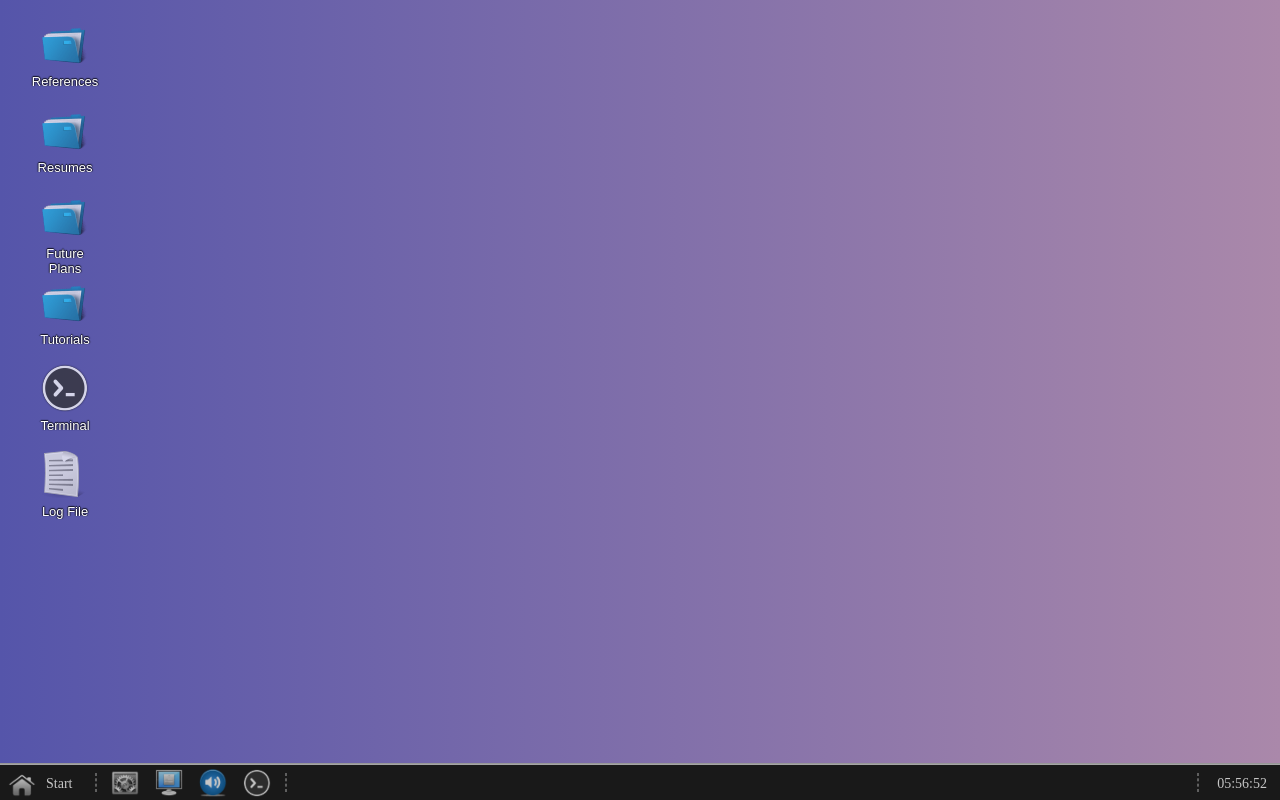
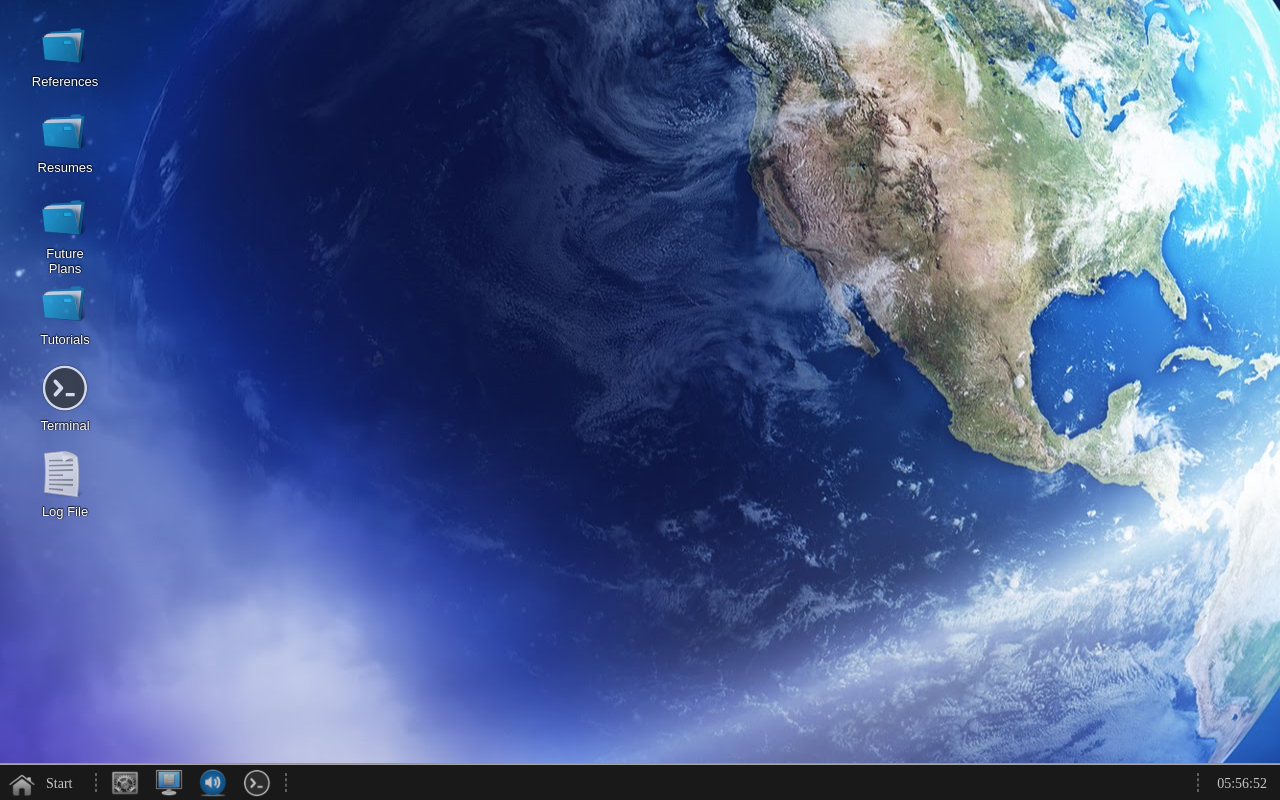
Before and after one commit to shadowvzs/VirtualOS2, a plain HTML site: page index.html in a window 1280 px wide. Drawn offline with Linux system fonts and the light colour scheme.

Commit message:
just want to push

```diff
--- a/css/custom.css
+++ b/css/custom.css
@@ -19,7 +19,6 @@ section {
 
 #desktop {
 	position: relative;
-	background: linear-gradient(to right, #55a, #a8a);
 	flex: 1;
 	display: block;
 }
@@ -35,14 +34,20 @@ section {
 	perspective: 2000px;
 }
 
-.desktop-container,
-.desktop-background-gradient,
-.desktop-background-image {
+#desktop .desktop-container,
+#desktop .background-gradient,
+#desktop .background-image {
 	position: absolute;
 	top: 0;
 	left: 0;
 	width: 100%;
 	height: 100%;
+}
+
+#desktop .background-image {
+	height: 100%;
+	background-image: url(../img/background/bg9.jpg);
+	background-position: center;
 }
 
 .desktop-container {
@@ -315,7 +320,7 @@ time#clock:hover:after {
 	width: 100%;
 	border: 1px solid rgba(0, 0, 0, 0.5);
 	background: rgba(0, 0, 0, 0);
-	background-image: none;
+	background-image: url(../img/background/bg9.jpg);
 	background-size: 100% 100%;
 	background-repeat: no-repeat;
 	background-position: center center;
--- a/js/components.js
+++ b/js/components.js
@@ -1104,8 +1104,8 @@ const componentData = {
 			function setRandomPosition(dom = false, options = {}) {
 				const body = document.body,
 					{
-						minW = 200,
-						minH = 150,
+						minW = 400,
+						minH = 200,
 						maxW = 800,
 						maxH = 400
 					} = options,
```
Also changed, not shown: img/background/bg9.jpg (added).
